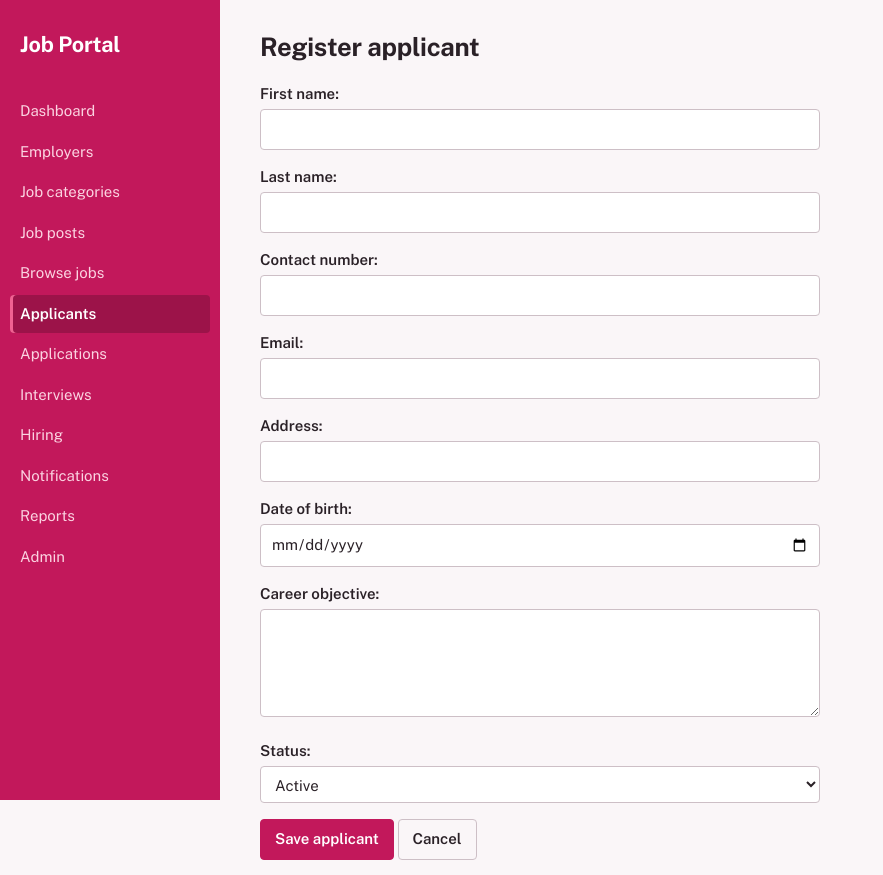
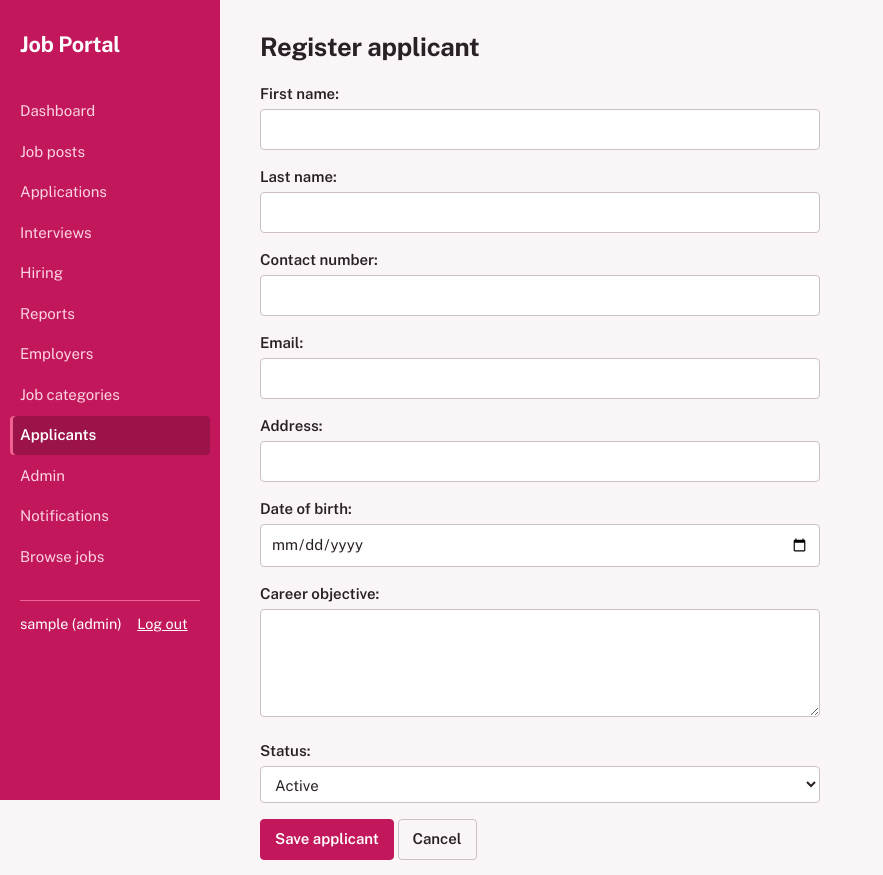
Before and after one commit to MarkLesterAgaser/JobPortalSystem, a Django app: page /applicants/add/ in a window 1280 px wide. Shown: the top 875 px of the page, without its empty margins (0-883 px from the left). Run offline with Django 5.2, Linux system fonts and the light colour scheme; the visitor is signed in with stand-in values (Sample User, id 1).

Commit message:
Restore login and role changes in sidebar and job details

```diff
--- a/jobportal/templates/jobportal/base.html
+++ b/jobportal/templates/jobportal/base.html
@@ -92,6 +92,9 @@
   .badge.active::before { background: var(--good); }
   .badge.inactive::before { background: var(--idle); }
 
+  .sidebar-user { margin-top: 24px; padding-top: 12px; border-top: 1px solid #f06292; color: #fff; font-size: 0.9rem; }
+  .sidebar-user .link-btn { color: #fff; }
+
   main :focus-visible { outline: 2px solid var(--pine); outline-offset: 2px; }
   .side :focus-visible { outline: 2px solid #fff; outline-offset: 2px; }
 
@@ -111,19 +114,40 @@
   <aside class="side">
     <a class="brand" href="{% url 'employer_list' %}">Job Portal</a>
     <nav>
+      {% if user_role == 'admin' or user_role == 'employer' %}
       <a href="{% url 'dashboard' %}" {% if '/dashboard' in request.path %}class="current"{% endif %}>Dashboard</a>
-      <a href="{% url 'employer_list' %}" {% if request.path == '/' or '/employers' in request.path %}class="current"{% endif %}>Employers</a>
-      <a href="{% url 'category_list' %}" {% if '/categories' in request.path %}class="current"{% endif %}>Job categories</a>
       <a href="{% url 'jobpost_list' %}" {% if '/jobs' in request.path %}class="current"{% endif %}>Job posts</a>
-      <a href="{% url 'job_search' %}" {% if '/browse' in request.path %}class="current"{% endif %}>Browse jobs</a>
-      <a href="{% url 'applicant_list' %}" {% if '/applicants' in request.path %}class="current"{% endif %}>Applicants</a>
       <a href="{% url 'application_list' %}" {% if '/applications' in request.path %}class="current"{% endif %}>Applications</a>
       <a href="{% url 'interview_list' %}" {% if '/interviews' in request.path %}class="current"{% endif %}>Interviews</a>
       <a href="{% url 'hiring_list' %}" {% if '/hiring' in request.path %}class="current"{% endif %}>Hiring</a>
+      <a href="{% url 'report_index' %}" {% if '/reports' in request.path %}class="current"{% endif %}>Reports</a>
+      {% endif %}
+      {% if user_role == 'admin' %}
+      <a href="{% url 'employer_list' %}" {% if request.path == '/' or '/employers' in request.path %}class="current"{% endif %}>Employers</a>
+      <a href="{% url 'category_list' %}" {% if '/categories' in request.path %}class="current"{% endif %}>Job categories</a>
+      <a href="{% url 'applicant_list' %}" {% if '/applicants' in request.path %}class="current"{% endif %}>Applicants</a>
+      <a href="/admin/">Admin</a>
+      {% endif %}
+      {% if user_role == 'admin' or user_role == 'applicant' %}
       <a href="{% url 'notification_list' %}" {% if '/notifications' in request.path %}class="current"{% endif %}>Notifications</a>
-      <a href="{% url 'report_index' %}" {% if '/reports' in request.path %}class="current"{% endif %}>Reports</a>
-      <a href="/admin/">Admin</a>
+      {% endif %}
+      {% if user_role %}
+      <a href="{% url 'job_search' %}" {% if '/browse' in request.path %}class="current"{% endif %}>Browse jobs</a>
+      {% if my_applicant_id %}
+      <a href="{% url 'applicant_profile' my_applicant_id %}">My profile</a>
+      <a href="{% url 'applicant_applications' my_applicant_id %}">My applications</a>
+      {% endif %}
+      {% endif %}
     </nav>
+    {% if user.is_authenticated %}
+    <div class="sidebar-user">
+      <span>{{ user.username }}{% if user_role %} ({{ user_role }}){% endif %}</span>
+      <form method="post" action="{% url 'logout' %}" class="inline">
+        {% csrf_token %}
+        <button type="submit" class="link-btn">Log out</button>
+      </form>
+    </div>
+    {% endif %}
   </aside>
   <main>
     {% for message in messages %}
--- a/jobportal/templates/jobportal/jobpost_detail.html
+++ b/jobportal/templates/jobportal/jobpost_detail.html
@@ -9,14 +9,18 @@
 </p>
 
 <p>
+  {% if user_role != 'applicant' %}
   <a class="btn gray" href="{% url 'jobpost_list' %}">Back to job posts</a>
   <a class="btn" href="{% url 'jobpost_edit' job.pk %}">Edit</a>
   <a class="btn" href="{% url 'jobpost_requirements' job.pk %}">Requirements</a>
+  {% endif %}
   {% if job.status == 'published' %}
   <a class="btn" href="{% url 'job_apply' job.pk %}">Apply</a>
   {% endif %}
+  {% if user_role != 'applicant' %}
   <a class="btn" href="{% url 'candidate_selection' job.pk %}">Candidates</a>
   {% include 'jobportal/jobpost_status_buttons.html' with j=job %}
+  {% endif %}
 </p>
 
 <table>
```
